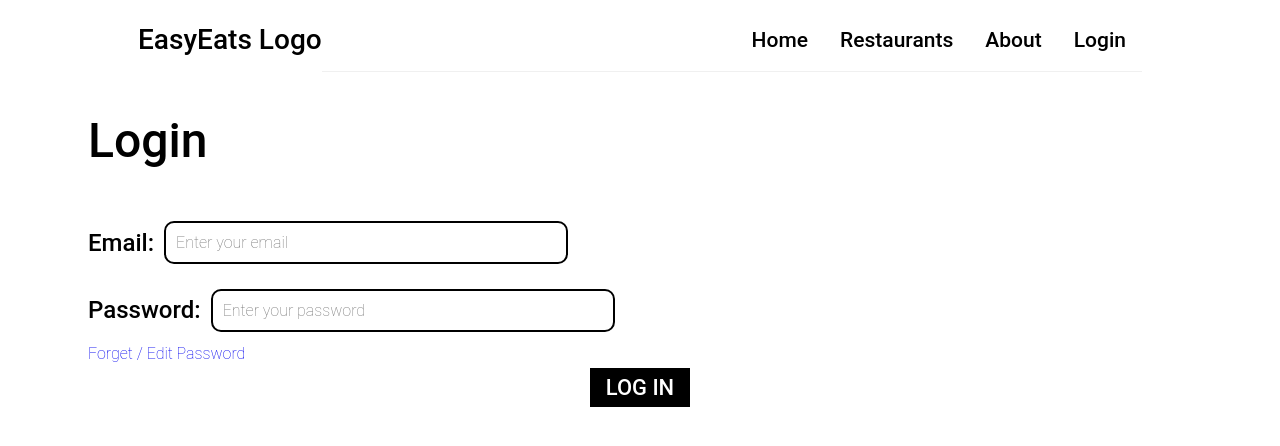
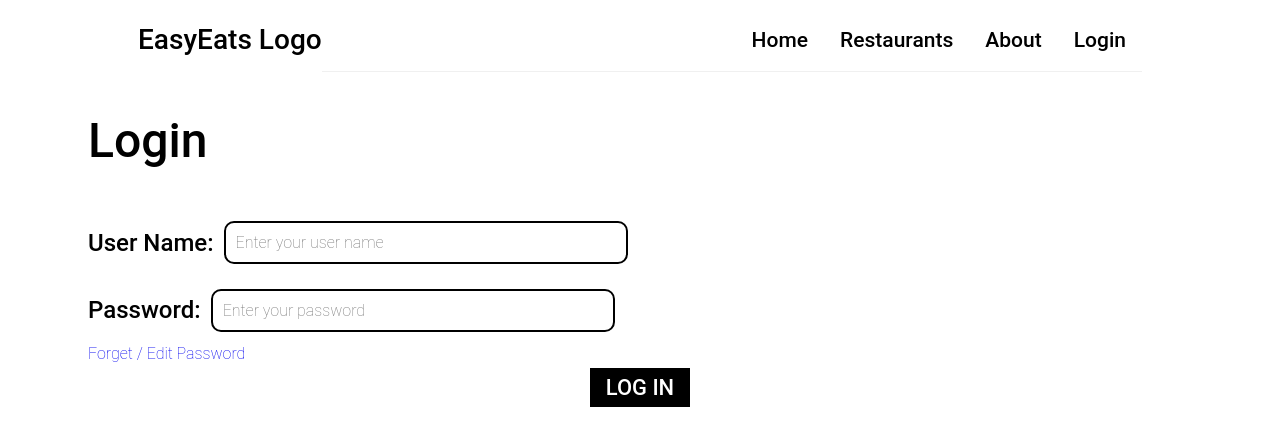
Before and after one commit to salmaaalyy/493E-final-project, a React (Create React App) app in the folder frontend/: page /login in a window 1280 px wide. Shown: the top 446 px of the page. Built offline with nearby package versions, Linux system fonts and the light colour scheme.

Commit message:
Login now displays name after

```diff
--- a/frontend/src/App.tsx
+++ b/frontend/src/App.tsx
@@ -13,6 +13,7 @@ import { useState } from "react";
 
 
 function App() {
+  let [userName, setUserName] = useState(undefined);
   let [userToken, setUserToken] = useState(-1);
 
   const menuProps: TopNavigationProps = {
@@ -33,9 +34,9 @@ function App() {
         element: <AboutPage />,
       },
       {
-        label: "Login",
+        label: userName === undefined ? "Login" : `Welcome ${userName}!`,
         key: "/login",
-        element: <LoginPage setUserToken={setUserToken}/>,
+        element: <LoginPage setUserName={setUserName} setUserToken={setUserToken}/>,
       },
     ],
   };
--- a/frontend/src/pages/Login.tsx
+++ b/frontend/src/pages/Login.tsx
@@ -4,8 +4,8 @@ import "../styles/common.css";
 import { useNavigate } from "react-router-dom";
 import { HOST, PORT } from "../constants/BackendConstants";
 
-export default function LoginPage({ setUserToken } : any) {
-  const [email, setEmail] = useState("");
+export default function LoginPage({ setUserName, setUserToken } : any) {
+  const [user, setUser] = useState("");
   const [password, setPassword] = useState("");
   const [errorMessage, setErrorMessage] = useState("");
   const navigator = useNavigate();
@@ -17,13 +17,14 @@ export default function LoginPage({ setUserToken } : any) {
     try {
 
       const response = await axios.post(`http://${HOST}:${PORT}/login`, {
-        name: email,
+        name: user,
         password,
       });
 
       if (response.status === 200) {
         const token = response.data;
         setUserToken(token);
+        setUserName(user);
 
         // Redirect to the previous page when successfully logged in
         navigator(-1);
@@ -50,19 +51,19 @@ export default function LoginPage({ setUserToken } : any) {
         {/* Login Title */}
         <h1 style={{ fontSize: "3rem" }}>Login</h1>
 
-        {/* Email Input */}
+        {/* User Input */}
         <div>
           <form id="userForm" onSubmit={handleSubmit}>
-            <label htmlFor="emailInput">
-              <h2>Email: </h2>
+            <label htmlFor="userInput">
+              <h2>User Name: </h2>
             </label>
             <input
               type="text"
-              id="emailInput"
-              name="emailInput"
-              value={email}
-              onChange={(e) => setEmail(e.target.value)}
-              placeholder="Enter your email"
+              id="userInput"
+              name="userInput"
+              value={user}
+              onChange={(e) => setUser(e.target.value)}
+              placeholder="Enter your user name"
               required
             />
           </form>
@@ -70,7 +71,7 @@ export default function LoginPage({ setUserToken } : any) {
 
         {/* Password Input */}
         <div>
-          <form id="userForm">
+          <form id="userForm" onSubmit={handleSubmit}>
             <label htmlFor="passwordInput">
               <h2>Password:</h2>
             </label>
```
Also changed, not shown: 1 other file (tests, documents, lock files or other folders).
